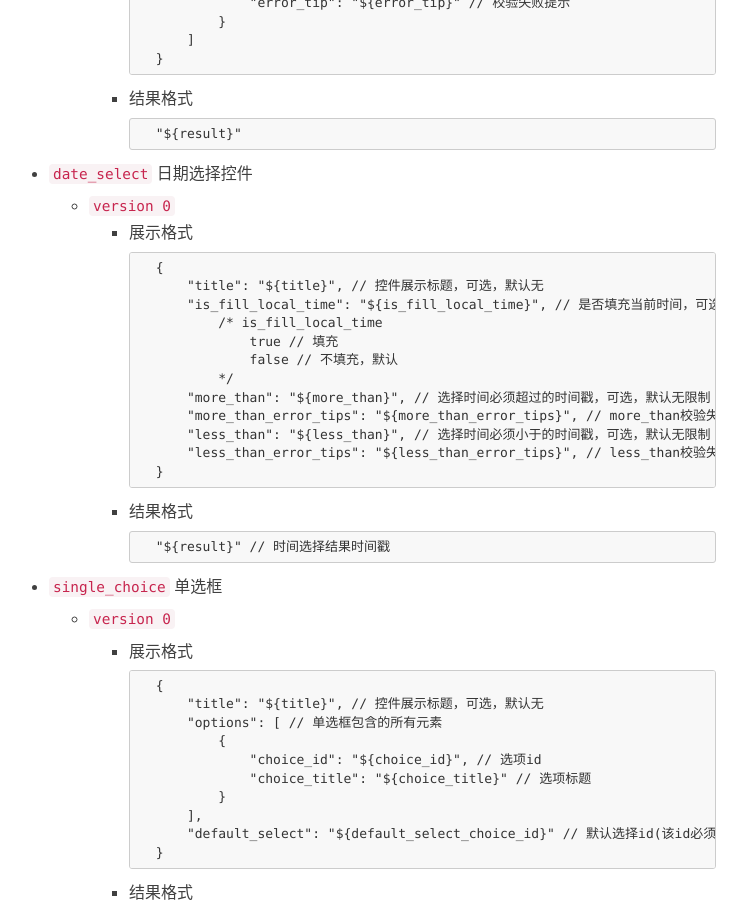
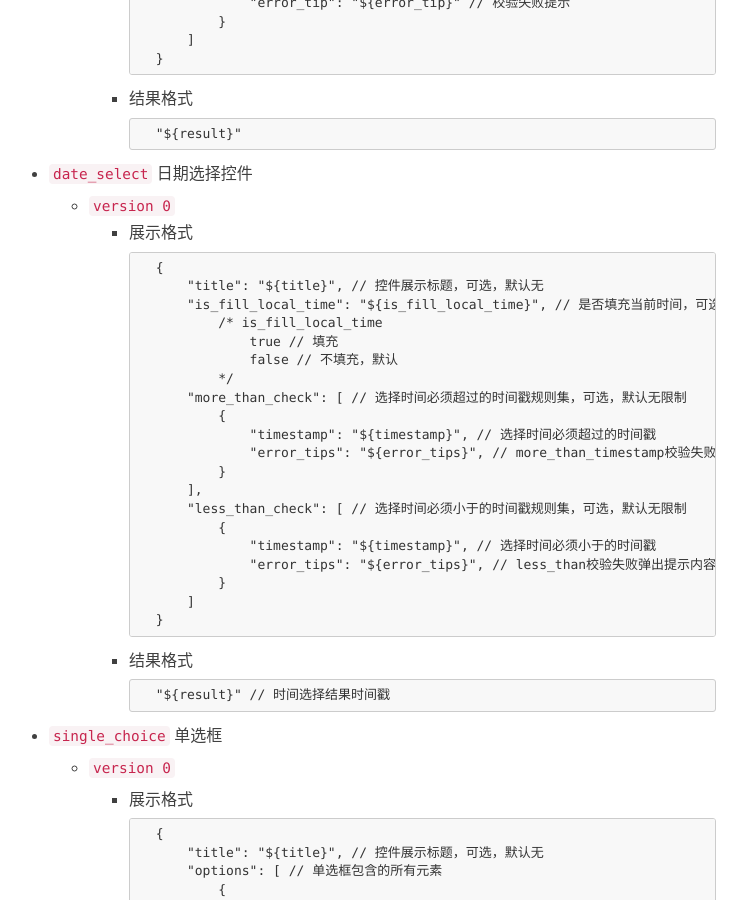
Before and after one commit to imfms/imfms.github.io, a Jekyll site: the page built from _posts/2017-05-22-form-guide.markdown, in a window 1280 px wide and 900 px high, scrolled down 1592 px. Shown: the whole window, without its empty margins (256-1003 px from the left). Built offline with Jekyll 4.4.1, drawn with Linux system fonts in a browser that asks for light colours; nearby versions of some CDN libraries; our own code applies the rules of GitHub Pages for plain Markdown files; comment, search, counter and statistics services are not loaded.

Commit message:
Update 2017-05-22-form-guide.markdown

```diff
--- a/_posts/2017-05-22-form-guide.markdown
+++ b/_posts/2017-05-22-form-guide.markdown
@@ -72,10 +72,18 @@
 							true // 填充
 							false // 不填充，默认
 						*/
-					"more_than": "${more_than}", // 选择时间必须超过的时间戳，可选，默认无限制
-					"more_than_error_tips": "${more_than_error_tips}", // more_than校验失败弹出提示内容，可选，默认提示 时间选择不能超过'more_than代表的日期'
-					"less_than": "${less_than}", // 选择时间必须小于的时间戳，可选，默认无限制
-					"less_than_error_tips": "${less_than_error_tips}", // less_than校验失败弹出提示内容，可选，默认提示 时间选择不能小于'less_than代表的日期'
+					"more_than_check": [ // 选择时间必须超过的时间戳规则集，可选，默认无限制
+						{
+							"timestamp": "${timestamp}", // 选择时间必须超过的时间戳
+							"error_tips": "${error_tips}", // more_than_timestamp校验失败弹出提示内容，可选，默认提示 时间选择不能超过'more_than_timestamp代表的日期'
+						}
+					],
+					"less_than_check": [ // 选择时间必须小于的时间戳规则集，可选，默认无限制
+						{
+							"timestamp": "${timestamp}", // 选择时间必须小于的时间戳
+							"error_tips": "${error_tips}", // less_than校验失败弹出提示内容，可选，默认提示 时间选择不能小于'less_than_timestamp代表的日期'
+						}
+					]
 				}
 
 		- 结果格式
```
